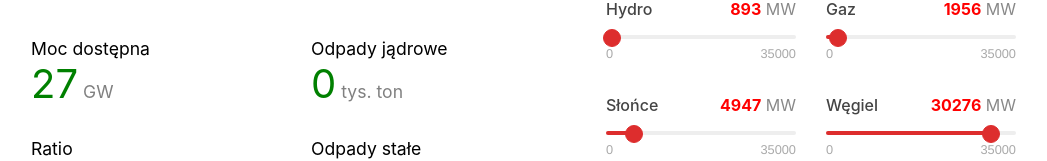
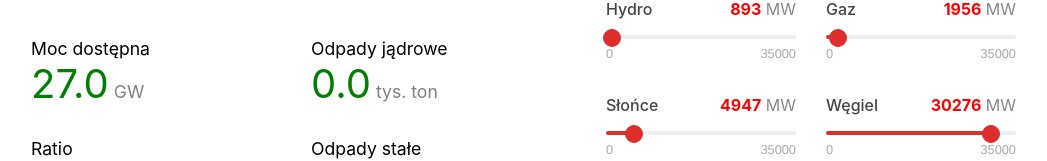
Before and after one commit to sin/energy-calc, a React (Create React App) app: page / in a window 1280 px wide. Shown: the part 356-517 px from the top of the page, without its empty margins (109-1156 px from the left). Built offline with nearby package versions, Linux system fonts and the light colour scheme.

Commit message:
Add formatting configuration

```diff
--- a/src/components/App/App.js
+++ b/src/components/App/App.js
@@ -75,12 +75,12 @@ class App extends Component {
               <div className="column">
                 <InfoBox
                   name="Moc zainstalowana"
-                  value={formatNumber(3)(results.totalInstalled)}
+                  value={formatNumber({ commaPos: 3 })(results.totalInstalled)}
                   unit={'GW'}
                 />
                 <InfoBox
                   name="Moc dostępna"
-                  value={formatNumber(3)(results.totalAvailable)}
+                  value={formatNumber({ commaPos: 3 })(results.totalAvailable)}
                   unit={'GW'}
                   type={hasDeficit ? 'warning' : ''}
                 />
@@ -89,17 +89,17 @@ class App extends Component {
               <div className="column">
                 <InfoBox
                   name="Emisje CO2"
-                  value={formatNumber(3)(results.totalCO2)}
+                  value={formatNumber({ commaPos: 3 })(results.totalCO2)}
                   unit={'mln ton'}
                 />
                 <InfoBox
                   name="Odpady jądrowe"
-                  value={formatNumber(0)(results.nuclear)}
+                  value={formatNumber()(results.nuclear)}
                   unit={'tys. ton'}
                 />
                 <InfoBox
                   name="Odpady stałe"
-                  value={formatNumber(0)(results.totalWaste)}
+                  value={formatNumber()(results.totalWaste)}
                   unit={'tys. ton'}
                 />
               </div>
@@ -147,7 +147,7 @@ class App extends Component {
               proposed={results.installed}
               totalLabel={'Łącznie'}
               totalFn={arr => arr.reduce(sum)}
-              format={formatNumber(3)}
+              format={formatNumber({ commaPos: 3, fractionDigits: 0 })}
             />
             <h3>{'Moc dostępna (GW)'}</h3>
             <ComparisonTable
@@ -155,7 +155,7 @@ class App extends Component {
               proposed={results.available}
               totalLabel={'Łącznie'}
               totalFn={arr => arr.reduce(sum)}
-              format={formatNumber(3)}
+              format={formatNumber({ commaPos: 3, fractionDigits: 0 })}
             />
             <h3>{'Wyprodukowana energia (TWh / rok)'}</h3>
             <ComparisonTable
@@ -163,7 +163,7 @@ class App extends Component {
               proposed={results.energy}
               totalLabel={'Łącznie'}
               totalFn={arr => arr.reduce(sum)}
-              format={formatNumber(0)}
+              format={formatNumber({ fractionDigits: 0 })}
             />
             <h3>
               {'Emisje CO'}
@@ -175,7 +175,7 @@ class App extends Component {
               proposed={results.co2}
               totalLabel={'Łącznie'}
               totalFn={arr => arr.reduce(sum)}
-              format={formatNumber(3)}
+              format={formatNumber({ commaPos: 3, fractionDigits: 0 })}
             />
           </div>
         ) : null}
--- a/src/simulator/utils.js
+++ b/src/simulator/utils.js
@@ -40,8 +40,10 @@ export const transpose = array => Object.keys(array[0]).map(column => array.map(
 /**
  * formatting
  */
-export const formatNumber = multiply => value =>
-  Number((value / 10 ** multiply).toFixed(1)).toLocaleString()
+export const formatNumber = ({ commaPos = 0, fractionDigits = 1 } = {}) => value =>
+  Number((value / 10 ** commaPos).toFixed(1)).toLocaleString([], {
+    minimumFractionDigits: fractionDigits
+  })
 
 /**
  *
```
